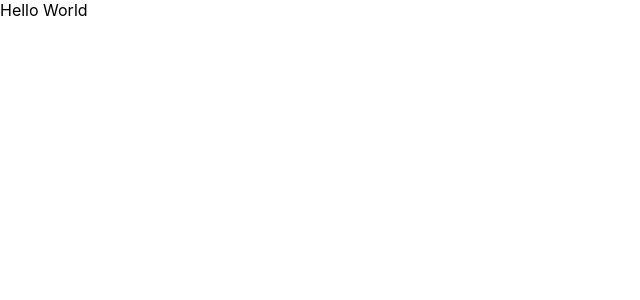
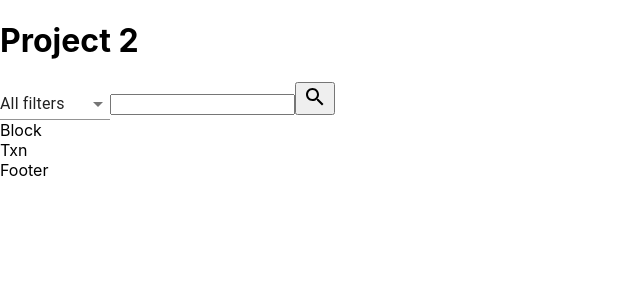
Before and after one commit to VMT01/HUST-project-2, a Next.js app in the folder frontend/: page / in a window 1280 px wide. Shown: the top 300 px of the page, without its empty margins (0-640 px from the left). Built offline with nearby package versions, Linux system fonts and the light colour scheme.

Commit message:
feat: Create search bar skeleton

```diff
--- /dev/null
+++ b/frontend/components/BlockTable.js
@@ -0,0 +1,3 @@
+export default function BlockTable({ className }) {
+  return <div className={className}>Block</div>;
+}
--- /dev/null
+++ b/frontend/components/TransactionTable.js
@@ -0,0 +1,3 @@
+export default function TransactionTable({ className }) {
+  return <div className={className}>Txn</div>;
+}
--- /dev/null
+++ b/frontend/components/share/Footer.js
@@ -0,0 +1,3 @@
+export default function Footer() {
+    return <div>Footer</div>
+}
--- /dev/null
+++ b/frontend/components/share/Header.js
@@ -0,0 +1,7 @@
+export default function Header() {
+  return (
+    <div>
+      <h1>Project 2</h1>
+    </div>
+  );
+}
--- /dev/null
+++ b/frontend/components/share/Searchbar.js
@@ -0,0 +1,26 @@
+import { NativeSelect } from "@mui/material";
+import SearchIcon from "@mui/icons-material/Search";
+
+const options = ["All filters", "Block", "Transaction", "Address"];
+
+export default function SearchBar({ className }) {
+  return (
+    <>
+      <NativeSelect
+        defaultValue={0}
+        inputProps={{
+          name: "demo-simple-select-helper-label",
+          id: "demo-simple-select-helper",
+        }}
+      >
+        {options.map((item, index) => (
+          <option value={index}>{item}</option>
+        ))}
+      </NativeSelect>
+      <input type="text" />
+      <button>
+        <SearchIcon />
+      </button>
+    </>
+  );
+}
--- /dev/null
+++ b/frontend/components/share/layout.js
@@ -0,0 +1,12 @@
+import Footer from "./Footer";
+import Header from "./Header";
+
+export default function Layout({ children }) {
+  return (
+    <>
+      <Header />
+      <main>{children}</main>
+      <Footer />
+    </>
+  );
+}
--- a/frontend/next.config.js
+++ b/frontend/next.config.js
@@ -1,6 +1,11 @@
+const path = require("path");
+
 /** @type {import('next').NextConfig} */
 const nextConfig = {
   reactStrictMode: true,
-}
+  sassOptions: {
+    includePaths: [path.join(__dirname, "styles")],
+  }
+};
 
-module.exports = nextConfig
+module.exports = nextConfig;
--- a/frontend/package.json
+++ b/frontend/package.json
@@ -9,7 +9,12 @@
     "lint": "next lint"
   },
   "dependencies": {
+    "@emotion/react": "^11.9.3",
+    "@emotion/styled": "^11.9.3",
+    "@mui/icons-material": "^5.8.4",
+    "@mui/material": "^5.8.4",
     "next": "12.1.6",
+    "npm": "^8.12.1",
     "react": "18.2.0",
     "react-dom": "18.2.0"
   },
--- a/frontend/pages/_app.js
+++ b/frontend/pages/_app.js
@@ -1,7 +1,12 @@
-import '../styles/globals.css'
+import Layout from "../components/share/layout";
+import "../styles/globals.css";
 
 function MyApp({ Component, pageProps }) {
-  return <Component {...pageProps} />
+  return (
+    <Layout>
+      <Component {...pageProps} />
+    </Layout>
+  );
 }
 
-export default MyApp
+export default MyApp;
--- a/frontend/pages/index.js
+++ b/frontend/pages/index.js
@@ -1,3 +1,15 @@
+import BlockTable from "../components/BlockTable";
+import SearchBar from "../components/share/Searchbar";
+import TransactionTable from "../components/TransactionTable";
+
 export default function Home() {
-  return <div>Hello World</div>;
+  return (
+    <div>
+      <SearchBar />
+      <div>
+        <BlockTable />
+        <TransactionTable />
+      </div>
+    </div>
+  );
 }
--- a/frontend/styles/globals.css
+++ b/frontend/styles/globals.css
@@ -2,8 +2,7 @@ html,
 body {
   padding: 0;
   margin: 0;
-  font-family: -apple-system, BlinkMacSystemFont, Segoe UI, Roboto, Oxygen,
-    Ubuntu, Cantarell, Fira Sans, Droid Sans, Helvetica Neue, sans-serif;
+  font-family: -apple-system, BlinkMacSystemFont, Segoe UI, Roboto, Oxygen, Ubuntu, Cantarell, Fira Sans, Droid Sans, Helvetica Neue, sans-serif;
 }
 
 a {
```
Also changed, not shown: 1 other file (tests, documents, lock files or other folders).
